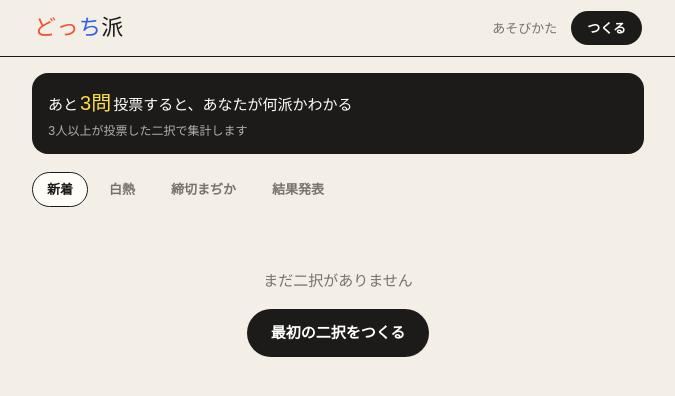
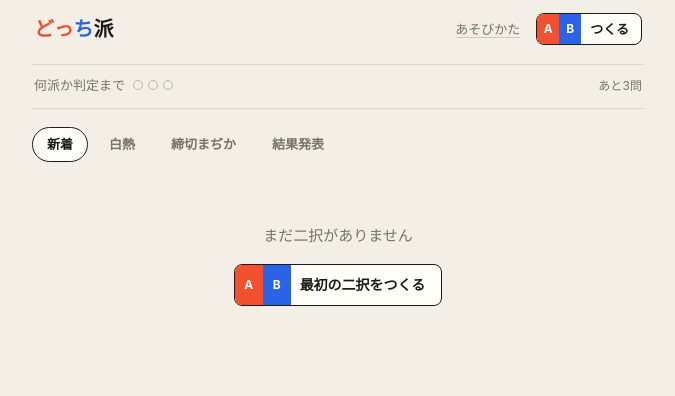
Before and after one commit to kokonao1111/azkadai, a Flask app: page / in a window 1280 px wide. Shown: the top 396 px of the page, without its empty margins (302-977 px from the left). Run offline with Flask 3, Linux system fonts and the light colour scheme; some web fonts are replaced.

Commit message:
ヘッダーと何派表示のデザインを変更

```diff
--- a/static/about.html
+++ b/static/about.html
@@ -8,7 +8,7 @@
 <link rel="preconnect" href="https://fonts.googleapis.com">
 <link rel="preconnect" href="https://fonts.gstatic.com" crossorigin>
 <link href="https://fonts.googleapis.com/css2?family=Dela+Gothic+One&display=swap" rel="stylesheet">
-<link rel="stylesheet" href="/static/style.css?v=20">
+<link rel="stylesheet" href="/static/style.css?v=21">
 </head>
 <body>
 <header class="top">
--- a/static/style.css
+++ b/static/style.css
@@ -36,7 +36,6 @@ button { cursor: pointer; }
   top: 0;
   z-index: 20;
   background: var(--paper);
-  border-bottom: 1.5px solid var(--line);
 }
 
 .top-in {
@@ -44,7 +43,7 @@ button { cursor: pointer; }
   align-items: center;
   justify-content: space-between;
   max-width: 640px;
-  height: 56px;
+  height: 58px;
   margin: 0 auto;
   padding: 0 16px;
 }
@@ -52,38 +51,56 @@ button { cursor: pointer; }
 .logo {
   display: flex;
   align-items: center;
-  gap: 8px;
-  font-family: var(--display);
-  font-size: 22px;
-  font-weight: 400;
+  gap: 7px;
+  font-size: 20px;
+  font-weight: 900;
+  letter-spacing: -.01em;
   text-decoration: none;
-  letter-spacing: .02em;
 }
 
-.logo b { font-weight: 400; }
+.logo b { font-weight: 900; }
 .la { color: var(--a); }
 .lb { color: var(--b); }
 
 .top-nav {
   display: flex;
   align-items: center;
-  gap: 14px;
+  gap: 16px;
   font-size: 13px;
 }
 
-.top-nav a { text-decoration: none; color: var(--sub); }
+.top-nav a { color: var(--sub); text-decoration: underline; text-underline-offset: 3px; text-decoration-color: #cfc9bd; }
 
+/* A|B の札みたいなボタン */
 .make-btn {
-  padding: 7px 16px;
+  display: inline-flex;
+  align-items: stretch;
+  padding: 0 12px 0 0;
+  font-size: 13px;
   font-weight: 700;
-  font-size: 13px;
-  color: #fff;
-  background: var(--ink);
-  border: 0;
-  border-radius: 99px;
+  line-height: 30px;
+  color: var(--ink);
+  background: var(--card);
+  border: 1.5px solid var(--ink);
+  border-radius: 8px;
+  overflow: hidden;
 }
 
-.make-btn.big { padding: 12px 24px; font-size: 15px; margin-top: 16px; }
+.make-btn i {
+  width: 22px;
+  font-style: normal;
+  font-size: 12px;
+  text-align: center;
+  color: #fff;
+}
+
+.make-btn .ka { background: var(--a); }
+.make-btn .kb { background: var(--b); margin-right: 9px; }
+.make-btn:hover { background: #fff; }
+.make-btn:active { transform: translateY(1px); }
+
+.make-btn.big { margin-top: 16px; font-size: 14px; line-height: 40px; padding-right: 16px; }
+.make-btn.big i { width: 28px; }
 
 .wrap {
   max-width: 640px;
@@ -101,17 +118,53 @@ button { cursor: pointer; }
 
 /* あなたは何派 */
 .you {
-  margin-top: 16px;
-  padding: 14px 16px;
-  background: var(--ink);
-  color: #fff;
-  border-radius: 16px;
+  margin-top: 6px;
+  padding: 10px 2px 12px;
+  border-top: 1px solid #ddd6c8;
+  border-bottom: 1px solid #ddd6c8;
 }
 
-.you p { margin: 0; }
-.you-type { font-size: 15px; }
-.you-type b { font-family: var(--display); font-weight: 400; font-size: 20px; color: var(--sticker); margin: 0 2px; }
-.you-sub { font-size: 12px; opacity: .65; margin-top: 2px !important; }
+.you-line {
+  display: flex;
+  align-items: center;
+  flex-wrap: wrap;
+  gap: 4px 8px;
+  margin: 0;
+  font-size: 13px;
+  color: var(--sub);
+}
+
+.you-line b {
+  font-size: 17px;
+  font-weight: 900;
+  color: var(--ink);
+}
+
+.you-rate {
+  margin-left: auto;
+  font-size: 12px;
+  font-variant-numeric: tabular-nums;
+}
+
+.dots { display: inline-flex; gap: 5px; }
+
+.dots i {
+  width: 10px;
+  height: 10px;
+  border: 1.5px solid #bdb6a8;
+  border-radius: 50%;
+}
+
+.dots i.on:nth-child(odd) { background: var(--a); border-color: var(--a); }
+.dots i.on:nth-child(even) { background: var(--b); border-color: var(--b); }
+
+.you-meter {
+  display: block;
+  height: 4px;
+  margin-top: 8px;
+  border-radius: 2px;
+  background: linear-gradient(90deg, var(--ink) var(--r), #e2dccf var(--r));
+}
 
 /* タブ */
 .tabs {
--- a/templates/base.html
+++ b/templates/base.html
@@ -16,12 +16,12 @@
 <header class="top">
   <div class="top-in">
     <a class="logo" href="/">
-      {% if logo %}<img src="{{ logo }}" alt="" width="30" height="30">{% endif %}
+      {% if logo %}<img src="{{ logo }}" alt="" width="24" height="24">{% endif %}
       <span><b class="la">どっ</b><b class="lb">ち</b>派</span>
     </a>
     <nav class="top-nav">
       <a href="/about">あそびかた</a>
-      <button type="button" class="make-btn" data-open="make">つくる</button>
+      <button type="button" class="make-btn" data-open="make"><i class="ka">A</i><i class="kb">B</i>つくる</button>
     </nav>
   </div>
 </header>
--- a/templates/index.html
+++ b/templates/index.html
@@ -3,11 +3,14 @@
 {% block main %}
 <section class="you">
   {% if me.ready %}
-  <p class="you-type">あなたは <b>{{ me.name }}</b></p>
-  <p class="you-sub">少数派率 {{ me.rate }}%（{{ me.n }}問）・{{ me.desc }}</p>
+  <p class="you-line">あなたは<b>{{ me.name }}</b><span class="you-rate">少数派率 {{ me.rate }}%</span></p>
+  <span class="you-meter" style="--r: {{ me.rate }}%" aria-hidden="true"></span>
   {% else %}
-  <p class="you-type">あと<b>{{ me.need }}問</b>投票すると、あなたが何派かわかる</p>
-  <p class="you-sub">3人以上が投票した二択で集計します</p>
+  <p class="you-line">
+    何派か判定まで
+    <span class="dots" aria-hidden="true">{% for i in range(3) %}<i class="{{ 'on' if i < 3 - me.need }}"></i>{% endfor %}</span>
+    <span class="you-rate">あと{{ me.need }}問</span>
+  </p>
   {% endif %}
 </section>
 
@@ -29,7 +32,7 @@
   <p>意見が割れている二択はまだありません</p>
   {% else %}
   <p>まだ二択がありません</p>
-  <button type="button" class="make-btn big" data-open="make">最初の二択をつくる</button>
+  <button type="button" class="make-btn big" data-open="make"><i class="ka">A</i><i class="kb">B</i>最初の二択をつくる</button>
   {% endif %}
 </div>
 {% endif %}
```
